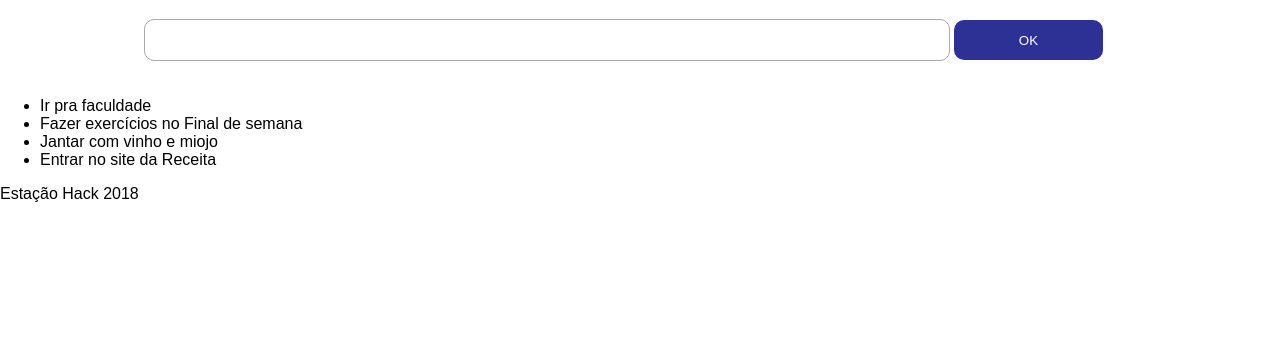
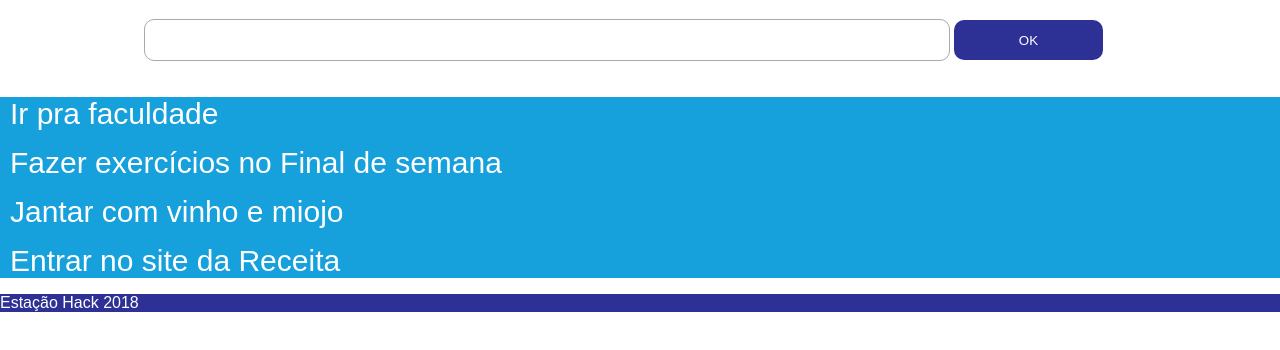
Before and after one commit to estacaohack3/203-hack-list, a plain HTML site: page index.html in a window 1280 px wide. Shown: the part 110-460 px from the top of the page. Drawn offline with Linux system fonts and the light colour scheme.

Commit message:
Adiciona cores na lista

```diff
--- a/styles.css
+++ b/styles.css
@@ -41,3 +41,23 @@ form button{
     background-color: #2d3195;
     color: white;
 }
+
+section{
+    background-color: #16a0dc;
+    color: white;
+}
+
+section ul{
+    padding: 0;
+}
+
+section li{
+    list-style-type: none;
+    font-size: 30px;
+    margin: 15px 10px;
+}
+
+footer{
+    background-color: #2d3195;
+    color: white;
+}
```
